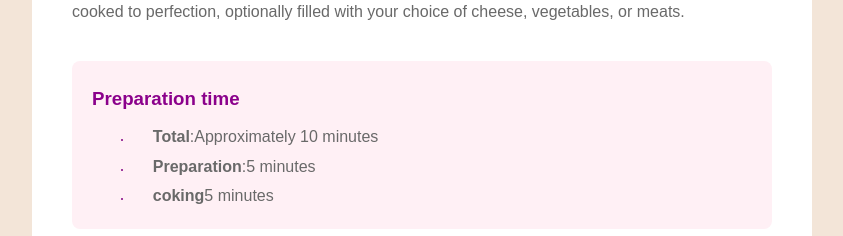
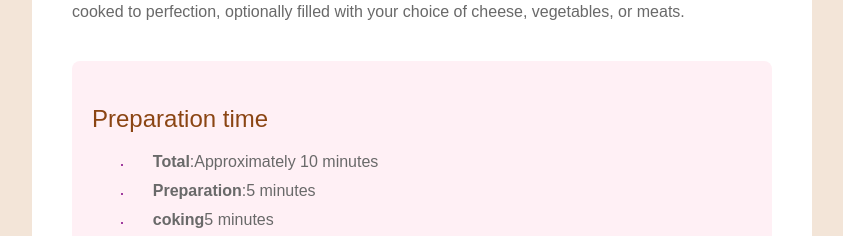
Before and after one commit to aiueopeace1218-png/qr-code-component, a plain HTML site: page index.html in a window 1280 px wide. Shown: the part 564-800 px from the top of the page, without its empty margins (218-1061 px from the left). Drawn offline with Linux system fonts and the light colour scheme; a web font is replaced by a local one.

Commit message:
Update index.html

```diff
--- a/index.html
+++ b/index.html
@@ -13,6 +13,7 @@
   <link rel="stylesheet" href="style.css">
 </head>
 <body>
+  <main>
   <div class="main-card">
   <img src="image-omelette.jpeg" alt="omelette">
 
@@ -23,7 +24,7 @@
 
 
 <div class="box">
-  <h3>Preparation time</h3>
+  <h2>Preparation time</h2>
 
 <ul>
   <li class=><b>Total</b>:Approximately 10 minutes</li>
@@ -80,5 +81,6 @@
 </tr>
 </table>
 
+  </main>
 </body>
 </html>
```
